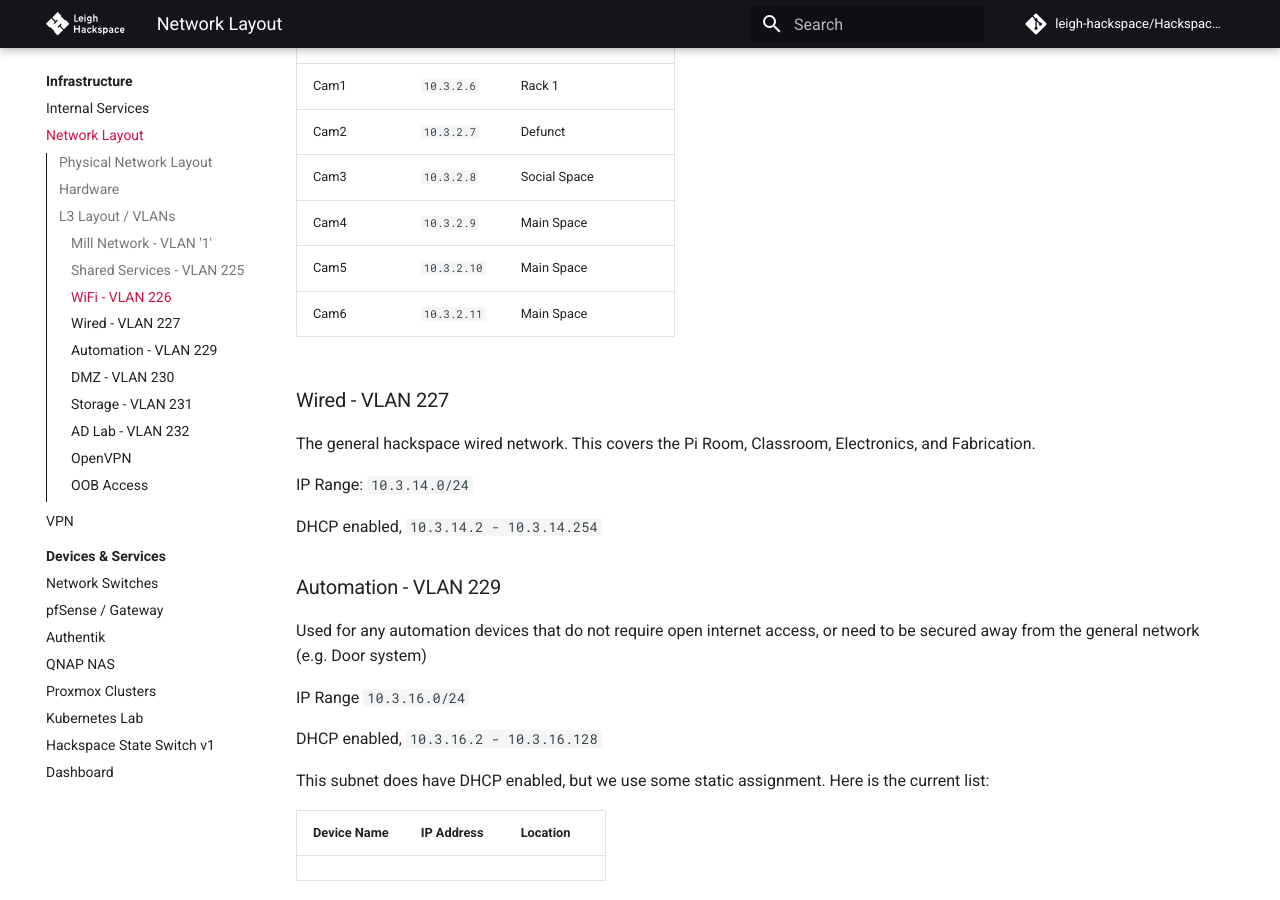
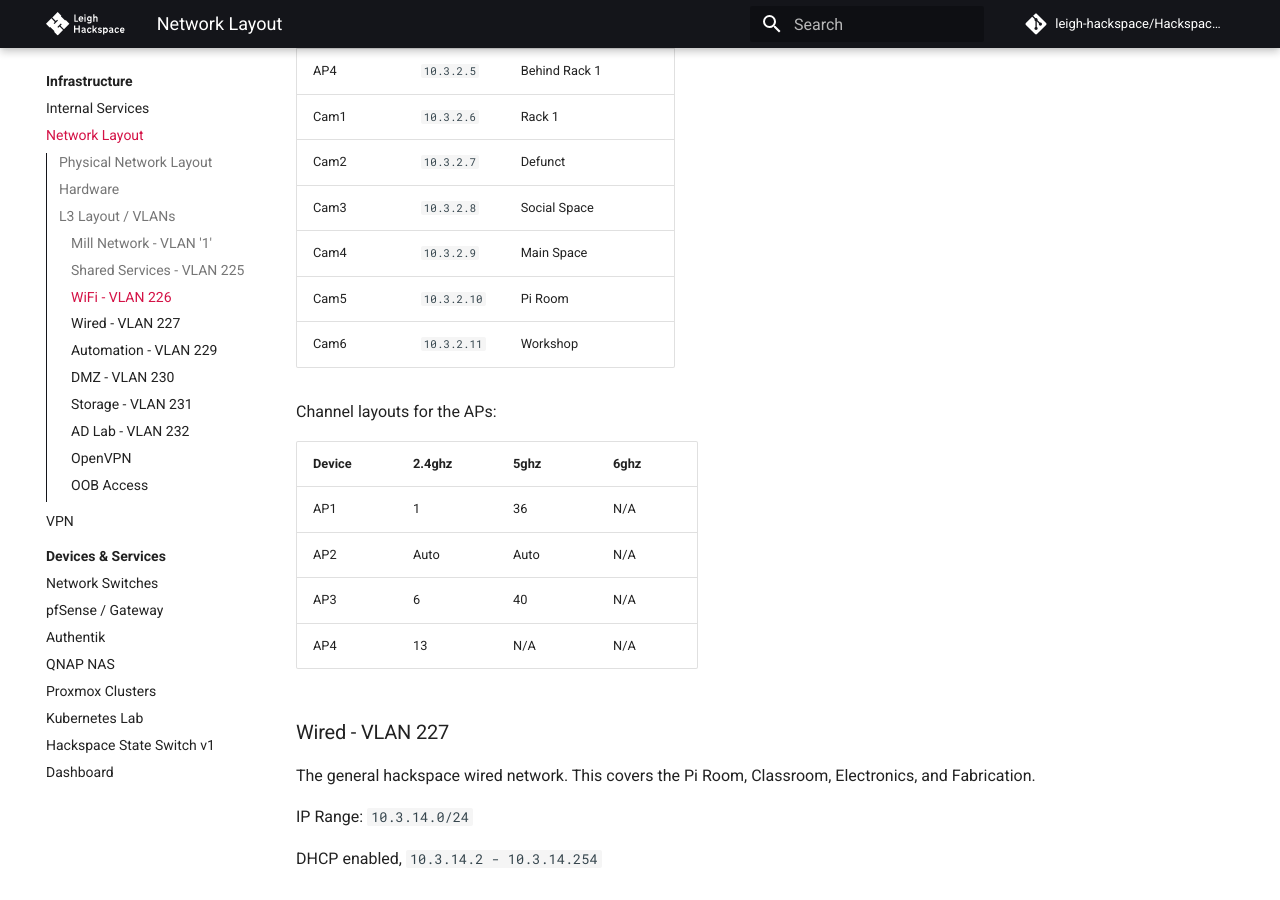
Before and after one commit to leigh-hackspace/HackspaceWiki, an MkDocs documentation site: the page built from docs/infrastructure/network_layout.md, in a window 1280 px wide and 900 px high, scrolled down 4752 px. Built offline with MkDocs 1.6.1 and Material for MkDocs 9.7.7, drawn with Linux system fonts in a browser that asks for light colours; comment, search, counter and statistics services are not loaded; the version menu is left out; some of the changed text lies outside the part shown.

Commit message:
Update network layout

````diff
--- a/docs/infrastructure/network_layout.md
+++ b/docs/infrastructure/network_layout.md
@@ -48,6 +48,7 @@
     SWITCH3[Switch 3] -->|Port1 / Port46| SWITCH1
     3DPRINTERS[3D Printer Pis] --> |Port2-4| SWITCH3
     LASER[Laser-1] --> |Port5| SWITCH3
+    CAD1[CAD-1] --> |Port6| SWITCH3
     CNC[CNC-1]
     end
 ```
@@ -165,6 +166,7 @@
 | Authentik         | `10.3.1.36` | Monster                  |
 | RTSP              | `10.3.1.37` | Monster                  |
 | Discourse         | `10.3.1.38` | Monster                  |
+| Web1              | `10.3.1.39` | Monster                  |
 | HP Laserjet P3015 | `10.3.1.50` | Pi Room 5/7              |
 | GW - VIP 1        | `10.3.1.60` | VIP for Internal HAProxy |
 | GW - VIP 2        | `10.3.1.61` | VIP for K8s-Lab          |
@@ -187,8 +189,18 @@
 | Cam2        | `10.3.2.7`  | Defunct                 |
 | Cam3        | `10.3.2.8`  | Social Space            |
 | Cam4        | `10.3.2.9`  | Main Space              |
-| Cam5        | `10.3.2.10` | Main Space              |
-| Cam6        | `10.3.2.11` | Main Space              |
+| Cam5        | `10.3.2.10` | Pi Room                 |
+| Cam6        | `10.3.2.11` | Workshop                |
+
+Channel layouts for the APs:
+
+| Device | 2.4ghz | 5ghz | 6ghz |
+| ------ | ------ | ---- | ---- |
+| AP1    | 1      | 36   | N/A  |
+| AP2    | Auto   | Auto | N/A  |
+| AP3    | 6      | 40   | N/A  |
+| AP4    | 13     | N/A  | N/A  |
+
 
 ### Wired - VLAN 227
 
````
Also changed, not shown: other parts of docs/infrastructure/network_layout.md (+2 -2 lines).
